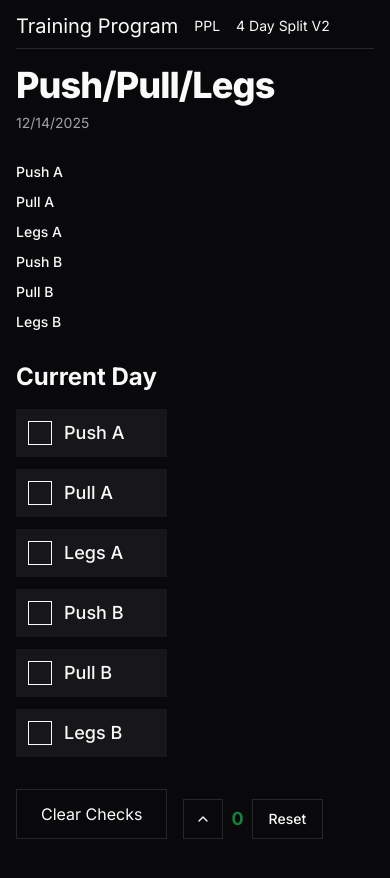
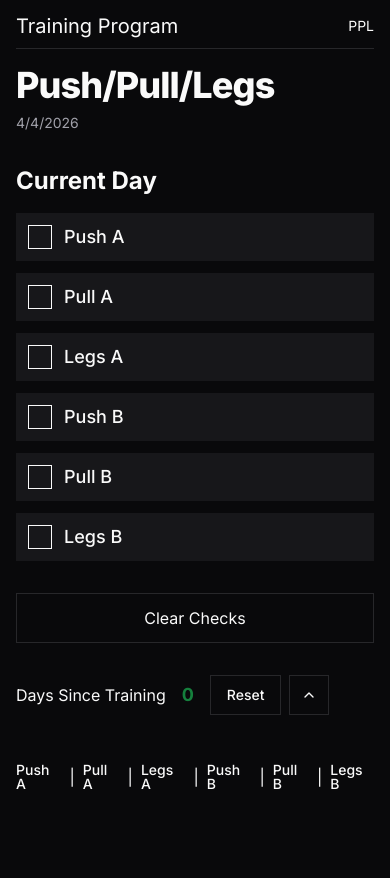
Before and after one commit to Dillonzellis/training-program, a Next.js app: page /ppl in a window 390 px wide. Shown: the top 878 px of the page. Built offline with nearby package versions, Linux system fonts and the light colour scheme.

Commit message:
move the mobile ui around update update date

```diff
--- a/src/app/ppl/page.tsx
+++ b/src/app/ppl/page.tsx
@@ -16,12 +16,10 @@ export default function PushPullLegs() {
             Push/Pull/Legs
           </h1>
           <p className="text-sm text-muted-foreground pb-8">{updateDate}</p>
+          <h2 className="text-2xl font-bold pb-4">Current Day</h2>
+          <SplitCheckbox splitChecks={pplChecks} />
+          <RestDayCounter />
           <BreadCrumb crumbs={PPLCrumbs} />
-          <h2 className="text-2xl font-bold pb-4">Current Day</h2>
-          <div className="flex items-end gap-4 md:gap-8">
-            <SplitCheckbox splitChecks={pplChecks} />
-            <RestDayCounter />
-          </div>
         </div>
       </MaxWidthWrapper>
     </MainWrapper>
--- a/src/components/BreadCrumb.tsx
+++ b/src/components/BreadCrumb.tsx
@@ -6,7 +6,7 @@ import type { CrumbType } from "@/data/crumbs";
 const Crumb = ({ name, href }: CrumbType) => {
   return (
     <Link
-      className="underline-offset-4 hover:underline text-sm font-medium leading-none"
+      className="underline-offset-4 text-sm hover:underline md:text-base font-medium leading-none flex-nowrap"
       href={href}
     >
       {name}
@@ -20,13 +20,11 @@ interface BreadCrumbProps {
 
 export const BreadCrumb = ({ crumbs }: BreadCrumbProps) => {
   return (
-    <div className="flex md:flex-row flex-col md:gap-2 gap-4 md:items-center pb-8">
+    <div className="flex gap-2 items-center pb-2 flex-nowrap overflow-scroll">
       {crumbs.map((item, idx) => (
         <React.Fragment key={idx}>
           <Crumb name={item.name} href={item.href} />
-          {idx !== crumbs.length - 1 && (
-            <span className="hidden md:block">|</span>
-          )}
+          {idx !== crumbs.length - 1 && <span className="block">|</span>}
         </React.Fragment>
       ))}
     </div>
--- a/src/components/MainNav.tsx
+++ b/src/components/MainNav.tsx
@@ -7,20 +7,10 @@ export default function MainNav() {
     <nav>
       <MaxWidthWrapper>
         <div className="flex items-center justify-between gap-4 border-b pb-2 pt-3 text-sm font-normal">
-          <div className="flex items-center lg:gap-8 gap-4">
-            <Link className="text-xl lg:pr-24 lg:text-2xl" href="/">
-              Training Program
-            </Link>
-
-            <Link href="/ppl">PPL</Link>
-            <Link href="/4-day-split-v2">4 Day Split V2</Link>
-
-            {/* {splits.map((split, idx) => ( */}
-            {/*   <Link key={idx} href={split.href}> */}
-            {/*     {split.name} */}
-            {/*   </Link> */}
-            {/* ))} */}
-          </div>
+          <Link className="text-xl lg:pr-24 lg:text-2xl" href="/">
+            Training Program
+          </Link>
+          <Link href="/ppl">PPL</Link>
         </div>
       </MaxWidthWrapper>
     </nav>
--- a/src/components/RestDayCounter.tsx
+++ b/src/components/RestDayCounter.tsx
@@ -80,14 +80,17 @@ export const RestDayCounter = () => {
   }
 
   return (
-    <div className="flex gap-2 items-center">
-      <Button variant="outline" size="icon" onClick={handleDayCounter}>
-        <ChevronUp className="h-4 w-4" />
-      </Button>
+    <div className="flex gap-4 items-center pb-12">
+      <div>Days Since Training</div>
       <div className={dayColorClass}>{dayCounter}</div>
-      <Button variant="outline" onClick={handleResetCounter}>
-        Reset
-      </Button>
+      <div className="flex items-center gap-2">
+        <Button variant="outline" onClick={handleResetCounter}>
+          Reset
+        </Button>
+        <Button variant="outline" size="icon" onClick={handleDayCounter}>
+          <ChevronUp className="h-4 w-4" />
+        </Button>
+      </div>
     </div>
   );
 };
--- a/src/components/SplitCheckbox.tsx
+++ b/src/components/SplitCheckbox.tsx
@@ -61,7 +61,7 @@ export const SplitCheckbox = ({ splitChecks }: SplitCheckboxProps) => {
   };
 
   return (
-    <div>
+    <div className="pb-8">
       <div className="space-y-3 sm:space-y-4 pb-8">
         {splitChecks.map((check) => (
           <Check
--- a/src/data/globals.ts
+++ b/src/data/globals.ts
@@ -1,4 +1,5 @@
 // export const updateDate = "8/05/2024"; // 4 Day split v2
 // export const updateDate = "1/05/2025"; // PPL Split
 // export const updateDate = "3/02/2025"; // PPL Split updates
-export const updateDate = "12/14/2025"; // update PPL Split w/leg focuses and slight tweaks
+// export const updateDate = "12/14/2025"; // update PPL Split w/leg focuses and slight tweaks
+export const updateDate = "4/4/2026"; // update PPL Split w/forearm and new machine squats/back extensions
```
